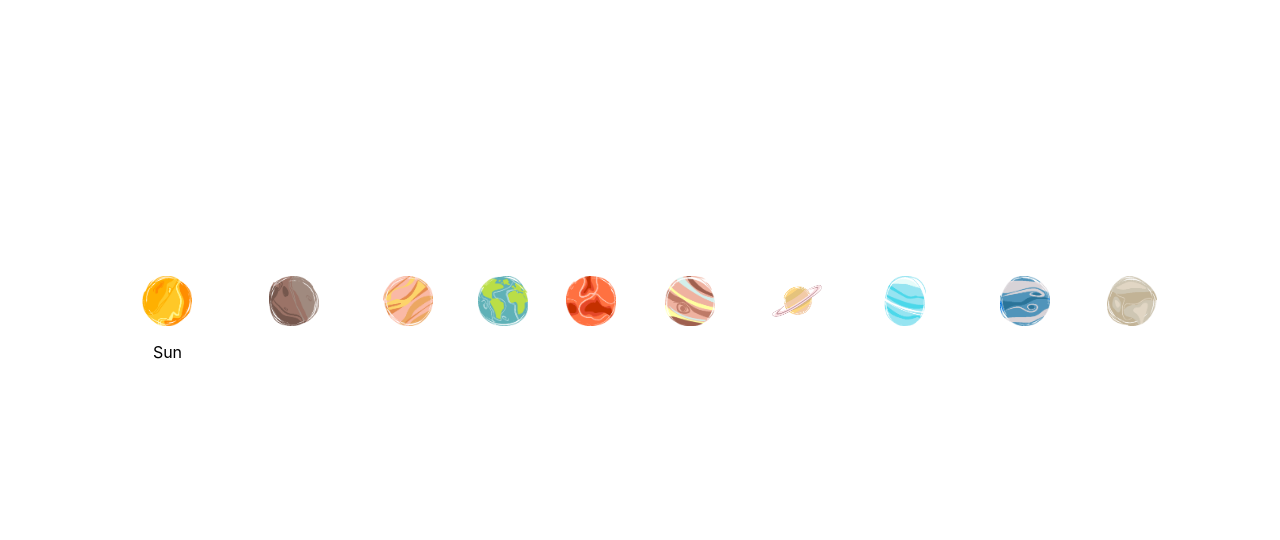
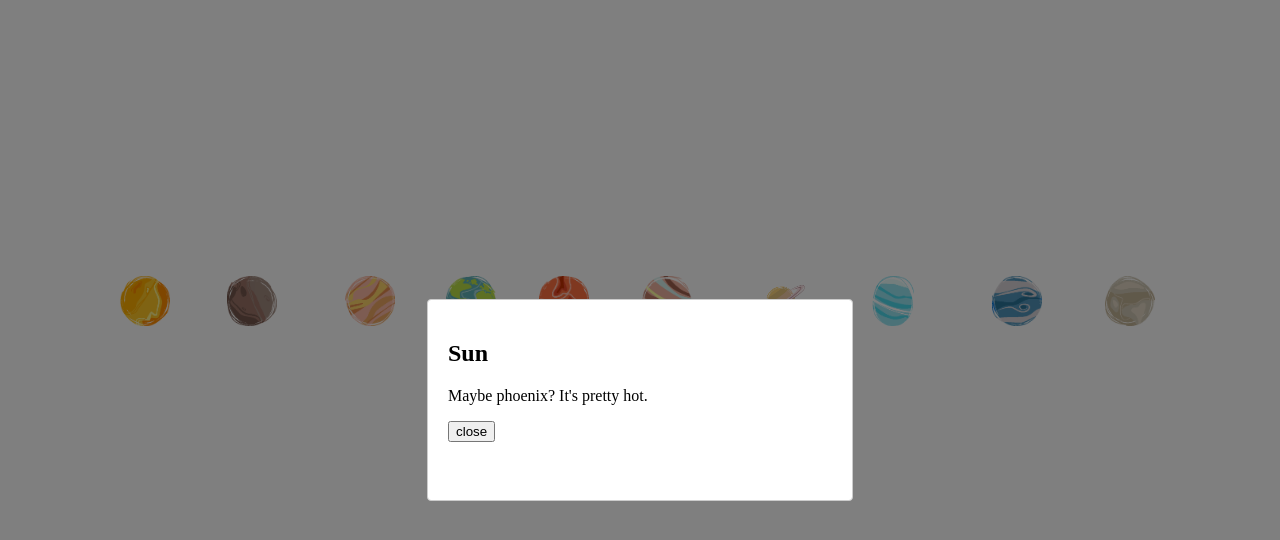
Before and after one commit to Dcooley1350/hasBirds, a Gatsby site: page / in a window 1280 px wide. Both pictures are taken after a click on the button 144 px from the left and 300 px from the top of the page. Built offline with nearby package versions, Linux system fonts and the light colour scheme; Gatsby itself is replaced by a stand-in of ours.

Commit message:
Remove popover component in favor of react modal

```diff
--- a/package.json
+++ b/package.json
@@ -21,6 +21,7 @@
     "react": "^17.0.1",
     "react-dom": "^17.0.1",
     "react-helmet": "^6.1.0",
+    "react-modal": "^3.14.4",
     "styled-components": "^5.3.0"
   }
 }
--- a/src/components/Planet.js
+++ b/src/components/Planet.js
@@ -1,6 +1,7 @@
 import React from "react"
-import Popover from './PopOver'
+import Modal from "react-modal/lib/components/Modal"
 
+// Styles
 const titleStyle = {
   color: 'white',
 }
@@ -23,21 +24,35 @@ const flexBox = {
   textAlign: 'center',
 }
 
+const modalStyles = {
+  overlay: {
+    backgroundColor: 'rgba(0, 0, 0, 0.5)',
+    position: 'fixed',
+  },
+  content: {
+    height: '20vh',
+    width: '30vw',
+    margin: 'auto'
+  }
+}
+
+Modal.setAppElement('#___gatsby')
 
 class Planet extends React.Component {
   constructor(props) {
     super(props);
     this.state = {
-      popOverOpen: false,
+      modalIsOpen: false,
       planetHover: false,
     }
-    this.handleTogglePopOver = this.handleTogglePopOver.bind(this)
+    this.handleToggleModal = this.handleToggleModal.bind(this)
     this.handlePlanetHover = this.handlePlanetHover.bind(this)
   }
 
-  handleTogglePopOver(isClicked) {
-    this.setState({ popOverOpen: isClicked })
+  handleToggleModal(isClicked) {
+    this.setState({ modalIsOpen: isClicked })
   }
+
   handlePlanetHover(isHovered) {
     this.setState({ planetHover: isHovered });
   }
@@ -45,7 +60,7 @@ class Planet extends React.Component {
   render() {
     const { planet } = this.props
     const {
-      popOverOpen,
+      modalIsOpen,
       planetHover,
     } = this.state
 
@@ -53,7 +68,7 @@ class Planet extends React.Component {
       <div style={flexBox}>
         <h2 style={titleStyle}>{planet.name}</h2>
         <div
-          onClick={() => this.handleTogglePopOver(true)}
+          onClick={() => this.handleToggleModal(true)}
           onMouseOver={() => this.handlePlanetHover(true)}
           onFocus={() => this.handlePlanetHover(true)}
           onMouseOut={() => this.handlePlanetHover(false)}
@@ -67,7 +82,16 @@ class Planet extends React.Component {
             style={imgStyle}
           />
         </div>
-        {popOverOpen && <Popover planet={planet} handleTogglePopover={this.handleTogglePopOver} />}
+        <Modal
+          isOpen={modalIsOpen}
+          onRequestClose={() => this.handleToggleModal(false)}
+          style={modalStyles}
+          contentLabel="Planet info Modal"
+        >
+          <h2>{planet.name}</h2>
+          <p>{planet.justification}</p>
+          <button onClick={() => this.handleToggleModal(false)}>close</button>
+        </Modal>
       </div>
     )
   }
--- a/src/components/PopOver.js
+++ /dev/null
@@ -1,15 +0,0 @@
-import React from 'react'
-
-const modalStyle = {
-  backgroundColor: 'white',
-  height: '100px',
-  width: '100px',
-}
-
-const Popover = ({ planet, handleTogglePopover }) => (
-  <div style={modalStyle} onClick={() => handleTogglePopover(false)}>
-    <p>{planet.name}</p>
-  </div>
-)
-
-export default Popover
```
Also changed, not shown: 1 other file.
